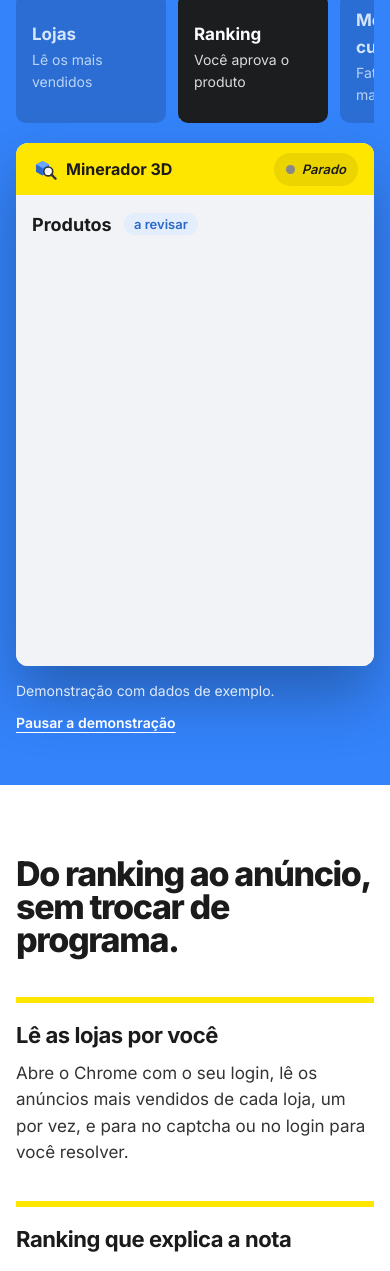
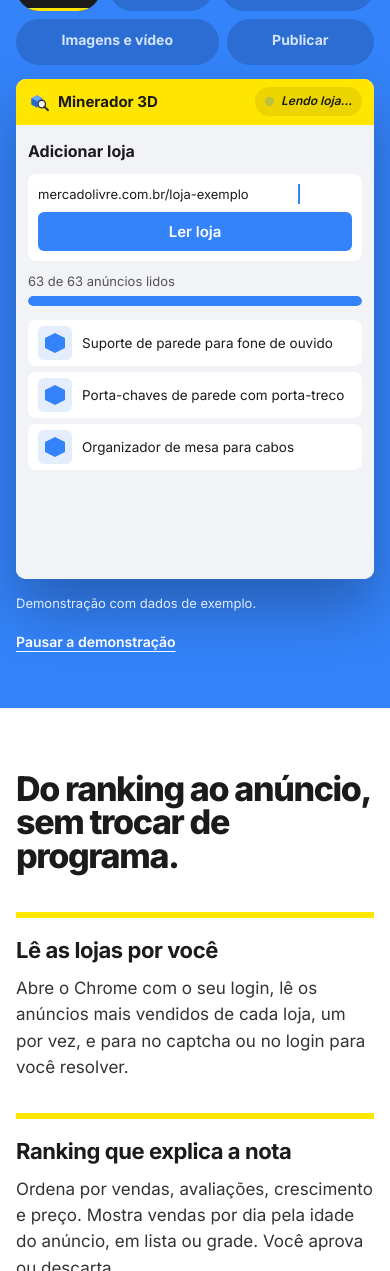
Before and after one commit to leoplanello/minerador-3d, a plain HTML site: page site/index.html in a window 390 px wide. Shown: the part 729-2000 px from the top of the page. Drawn offline with Linux system fonts and the light colour scheme.

Commit message:
Landing: mobile sem rolagem lateral, passos em fichas, cenas da demo reiniciam ao entrar

```diff
--- a/site/demo.js
+++ b/site/demo.js
@@ -5,7 +5,7 @@
   var status = document.getElementById('w-status'), search = document.getElementById('w-search'), cnt = document.getElementById('cnt');
   var pauseBtn = document.getElementById('pause'), demo = document.getElementById('demo');
   var reduced = matchMedia('(prefers-reduced-motion: reduce)').matches;
-  var STATE = [['work', 'Lendo loja…', 'Buscar produto ou loja'], ['', 'Parado', 'suporte parede'], ['work', 'Fatiando…', 'Buscar produto ou loja'], ['work', 'Renderizando…', 'Buscar produto ou loja'], ['ok', 'Pronto para publicar', 'Buscar produto ou loja']];
+  var STATE = [['work', 'Lendo loja…', 'Buscar produto ou loja'], ['', 'Parado', 'suporte parede'], ['work', 'Fatiando…', 'Buscar produto ou loja'], ['work', 'Renderizando…', 'Buscar produto ou loja'], ['ok', 'Pronto', 'Buscar produto ou loja']];
   var cur = 0, timer, raf, paused = false, visible = false;
   demo.style.setProperty('--dur', DUR + 'ms');
 
@@ -19,9 +19,12 @@
   }
   function go(i) {
     cur = (i + scenes.length) % scenes.length;
-    scenes.forEach(function (s, n) { s.classList.toggle('on', n === cur); });
-    side.forEach(function (s, n) { s.classList.toggle('on', n === [0, 1, 2, 3, 4][cur]); });
-    steps.forEach(function (b, n) { b.setAttribute('aria-selected', n === cur); });
+    // tira tudo, força o reflow e põe de volta: as animações CSS da cena e da ficha recomeçam do zero
+    scenes.forEach(function (s) { s.classList.remove('on'); });
+    steps.forEach(function (b) { b.setAttribute('aria-selected', 'false'); });
+    void win.offsetWidth;
+    scenes[cur].classList.add('on'); steps[cur].setAttribute('aria-selected', 'true');
+    side.forEach(function (s, n) { s.classList.toggle('on', n === cur); });
     status.className = 'win-status ' + STATE[cur][0]; status.lastChild.textContent = STATE[cur][1]; search.textContent = STATE[cur][2];
     if (cur === 0) counter(); else cnt.textContent = '63';
     clearTimeout(timer);
@@ -31,7 +34,7 @@
   pauseBtn.addEventListener('click', function () {
     paused = !paused; demo.classList.toggle('paused', paused);
     pauseBtn.setAttribute('aria-pressed', paused); pauseBtn.textContent = paused ? 'Retomar a demonstração' : 'Pausar a demonstração';
-    go(cur);
+    if (paused) clearTimeout(timer); else go(cur);
   });
 
   if (reduced) { root.classList.add('reduced'); pauseBtn.hidden = true; go(1); cnt.textContent = '63'; }
--- a/site/index.html
+++ b/site/index.html
@@ -19,7 +19,7 @@
 <link rel="preconnect" href="https://fonts.googleapis.com">
 <link rel="preconnect" href="https://fonts.gstatic.com" crossorigin>
 <link href="https://fonts.googleapis.com/css2?family=Inter:wght@400;500;600;700;800&display=swap" rel="stylesheet">
-<link rel="stylesheet" href="style.css?v=1">
+<link rel="stylesheet" href="style.css?v=9">
 <script>document.documentElement.classList.add('js')</script>
 <!-- GTM: carrega depois do load + ocioso (ou na primeira interação); as tags ficam no container. -->
 <script>
@@ -85,7 +85,7 @@
 
       <div class="scene on" data-s="0">
         <p class="sc-title">Adicionar loja</p>
-        <div class="field"><span class="typed">mercadolivre.com.br/pagina/loja-exemplo</span><span class="go">Ler loja</span></div>
+        <div class="field"><span class="typed">mercadolivre.com.br/loja-exemplo</span><span class="go">Ler loja</span></div>
         <p class="sc-note"><span id="cnt">0</span> de 63 anúncios lidos</p>
         <div class="bar"><span class="fill read"></span></div>
         <ul class="lines">
@@ -227,6 +227,6 @@
     </g>
   </defs>
 </svg>
-<script src="demo.js?v=1"></script>
+<script src="demo.js?v=4"></script>
 </body>
 </html>
--- a/site/style.css
+++ b/site/style.css
@@ -5,7 +5,8 @@
   color-scheme:light;
 }
 *{box-sizing:border-box}
-html{scroll-behavior:smooth;scroll-padding-top:76px}
+html{scroll-behavior:smooth;scroll-padding-top:76px;overflow-x:hidden;-webkit-text-size-adjust:100%}
+button,a{-webkit-tap-highlight-color:transparent}
 body{margin:0;background:var(--white);color:var(--ink);font:400 18px/1.55 Inter,-apple-system,"Segoe UI",Roboto,Arial,sans-serif;-webkit-font-smoothing:antialiased;overflow-x:hidden}
 h1,h2,h3,p,ul,ol,figure{margin:0}
 ul,ol{padding:0;list-style:none}
@@ -51,11 +52,11 @@ a{color:inherit}
 .reduced .steps button[aria-selected=true] i{width:100%;animation:none}
 @keyframes prog{to{width:100%}}
 
-.win{background:#fff;color:var(--ink);border-radius:12px;overflow:hidden;max-width:var(--max);height:min(560px,calc(100vw * .62 + 120px));display:flex;flex-direction:column;font-size:15px;box-shadow:0 30px 60px rgba(0,0,0,.28)}
+.win{background:#fff;color:var(--ink);border-radius:12px;overflow:hidden;max-width:var(--max);height:min(590px,calc(100vw * .62 + 120px));display:flex;flex-direction:column;font-size:15px;box-shadow:0 30px 60px rgba(0,0,0,.28)}
 .win-bar{flex:none;display:flex;align-items:center;gap:14px;height:52px;padding:0 16px;background:var(--yellow)}
-.win-brand{display:flex;align-items:center;gap:8px;font-weight:700;font-size:16px}
+.win-brand{display:flex;align-items:center;gap:8px;font-weight:700;font-size:16px;white-space:nowrap}
 .win-search{flex:1;max-width:420px;background:#fff;border-radius:6px;padding:8px 12px;color:#888;font-size:14px;white-space:nowrap;overflow:hidden;text-overflow:ellipsis}
-.win-status{margin-left:auto;display:flex;align-items:center;gap:7px;background:rgba(0,0,0,.08);border-radius:999px;padding:6px 12px;font-size:13px;font-weight:600}
+.win-status{margin-left:auto;white-space:nowrap;display:flex;align-items:center;gap:7px;background:rgba(0,0,0,.08);border-radius:999px;padding:6px 12px;font-size:13px;font-weight:600}
 .win-status i{width:9px;height:9px;border-radius:50%;background:#888}
 .win-status.work i{background:var(--blue);animation:blink 1s infinite}
 .win-status.ok i{background:var(--green)}
@@ -77,9 +78,9 @@ a{color:inherit}
 
 /* cena 0 */
 .field{display:flex;align-items:center;gap:10px;background:#fff;border-radius:8px;padding:8px 8px 8px 14px;max-width:640px}
-.typed{flex:1;min-width:0;overflow:hidden;white-space:nowrap;border-right:2px solid var(--blue);width:0;animation:type 2s steps(38) .3s forwards,caret .7s step-end infinite}
+.typed{flex:1;min-width:0;overflow:hidden;white-space:nowrap;border-right:2px solid var(--blue);width:0;animation:type 2s steps(32) .3s forwards,caret .7s step-end infinite}
 .go{flex:none;background:var(--blue);color:#fff;font-weight:600;border-radius:6px;padding:8px 14px;animation:press .35s 2.4s}
-@keyframes type{to{width:38ch}}
+@keyframes type{to{width:32ch}}
 @keyframes caret{50%{border-color:transparent}}
 @keyframes press{50%{transform:scale(.92);background:var(--blue-d)}}
 .read{animation:grow 2.6s linear 2.7s forwards}
@@ -119,7 +120,7 @@ a{color:inherit}
 .slice-out{font-weight:700;opacity:0;animation:show .4s 4.8s forwards}
 .cost{width:100%;border-collapse:collapse;background:#fff;border-radius:8px;overflow:hidden}
 .cost tr{opacity:0;animation:show .4s calc(.5s + var(--i)*.55s) forwards}
-.cost td{padding:9px 14px}.cost td:last-child{text-align:right;font-variant-numeric:tabular-nums;font-weight:600}
+.cost td{padding:9px 14px}.cost td:last-child{white-space:nowrap;text-align:right;font-variant-numeric:tabular-nums;font-weight:600}
 .cost .tot td{background:var(--blue-l);font-weight:700}
 .cost .ok td{background:var(--green-l);color:#00773a;font-weight:700}
 
@@ -148,7 +149,7 @@ a{color:inherit}
 @keyframes out{to{opacity:0}}
 
 .fine{margin-top:14px;font-size:14px;opacity:.85}
-.pause{margin-top:6px;background:none;border:0;color:#fff;font:600 14px Inter,sans-serif;text-decoration:underline;text-underline-offset:4px;cursor:pointer;padding:6px 0}
+.pause{margin-top:6px;background:none;border:0;color:#fff;font:600 14px Inter,sans-serif;text-decoration:underline;text-underline-offset:4px;cursor:pointer;padding:14px 0;min-height:44px}
 
 /* recursos */
 .feat{padding:clamp(72px,10vw,160px) var(--pad)}
@@ -198,21 +199,58 @@ code{font:inherit;font-weight:600;background:rgba(0,0,0,.08);padding:1px 6px;bor
 @media (max-width:1000px){
   .nav nav{display:none}.nav .btn{margin-left:auto}
   .hero-row{flex-direction:column;align-items:flex-start}
-  .steps{grid-template-columns:repeat(5,minmax(150px,1fr));overflow-x:auto;padding-bottom:4px}
+  .steps button{padding:12px 12px 16px}.steps span{font-size:13px}
   .feat-grid{grid-template-columns:1fr 1fr}
   .control-row,.dl-row{grid-template-columns:1fr}
 }
+@media (max-width:860px){.win-side{display:none}}
+@media (max-width:760px){.steps{grid-template-columns:repeat(3,1fr)}}
 @media (max-width:640px){
   body{font-size:17px}
-  .win{height:auto;min-height:520px}
-  .win-side{display:none}.win-search{display:none}
-  .scene{padding:16px}
-  .two{grid-template-columns:1fr;gap:16px}
-  .shots{grid-template-columns:1fr 1fr 1fr;gap:8px}.shots figcaption{font-size:11px}
-  .feat-grid{grid-template-columns:1fr}
-  .lines li:nth-child(n+4),.rank li:nth-child(n+4){display:none}
-  .btn-big{width:100%}.hero-cta{width:100%}
-  .nav .btn{height:40px;padding:0 16px}
+  .nav{height:60px;gap:12px}.brand{font-size:17px}.brand img{width:30px;height:30px}
+  .nav .btn{height:38px;padding:0 16px;font-size:15px}
+  .hero{padding-top:36px;padding-bottom:52px}
+  .hero-cta{width:100%;flex-direction:column}.btn-big{width:100%;height:54px}
+  .demo{padding-top:52px;padding-bottom:44px}
+  /* passos: fichas que quebram de linha, sem rolagem lateral */
+  .steps{display:flex;flex-wrap:wrap;gap:8px;margin:24px 0 14px}
+  .steps button{flex:1 1 auto;padding:10px 14px 14px;border-radius:999px;text-align:center}
+  .steps b{font-size:14px;white-space:nowrap}.steps span{display:none}
+  .steps i{height:3px}
+  /* janela */
+  .win{height:500px;border-radius:10px}
+  .win-bar{height:46px;padding:0 12px;gap:8px}.win-brand{font-size:15px}.win-brand img{width:22px;height:22px}
+  .win-side,.win-search{display:none}
+  .win-status{font-size:12px;padding:5px 10px}
+  .scene{padding:14px 12px}
+  .sc-title{font-size:16px;margin-bottom:10px}
+  .th{width:34px;height:34px}.th::after{inset:7px}
+  .field{flex-direction:column;align-items:stretch;gap:8px;padding:10px}
+  .typed{flex:none;font-size:13px;max-width:100%}
+  .go{text-align:center}
+  .lines{gap:6px}.lines li{padding:6px 10px;gap:10px;font-size:13.5px;line-height:1.25}.lines em{display:none}
+  .lines li:nth-child(n+4){display:none}
+  .rank{gap:7px}.rank li{padding:7px 10px;gap:8px}.rank .th{display:none}
+  .rank .nm{font-size:13.5px}.rank small{display:none}
+  .sc{width:46px}.sc b{font-size:16px}
+  .act{width:72px;height:32px}.act i{font-size:13px}
+  .rank li:nth-child(n+5){display:none}
+  .two{grid-template-columns:1fr;gap:6px}
+  .checks{gap:7px}.checks li{font-size:14px}
+  .checks.big li{font-size:15px}
+  .cost td{padding:4px 12px;font-size:13.5px}
+  .scene[data-s="2"] .checks li:nth-child(3){display:none}
+  .scene[data-s="2"] .sc-title{margin-bottom:6px}
+  .slice-out{font-size:14px}
+  .sc-note{font-size:13px;margin:10px 0 5px}
+  .shots{grid-template-columns:repeat(3,1fr);gap:8px}.shots figcaption{font-size:11px;line-height:1.25}.shot{aspect-ratio:2/3}.prism{width:70%}
+  .pub{height:50px}.pub span{font-size:15px}
+  .fine{font-size:13px}
+  .feat,.control,.dl,.faq{padding-top:64px;padding-bottom:64px}
+  .feat-grid{grid-template-columns:1fr;gap:32px}
+  .faq details{padding:0 16px}
+  .dl li{padding-left:50px}
+  .foot-row{flex-direction:column}
 }
 @media (prefers-reduced-motion:reduce){
   html{scroll-behavior:auto}
```
